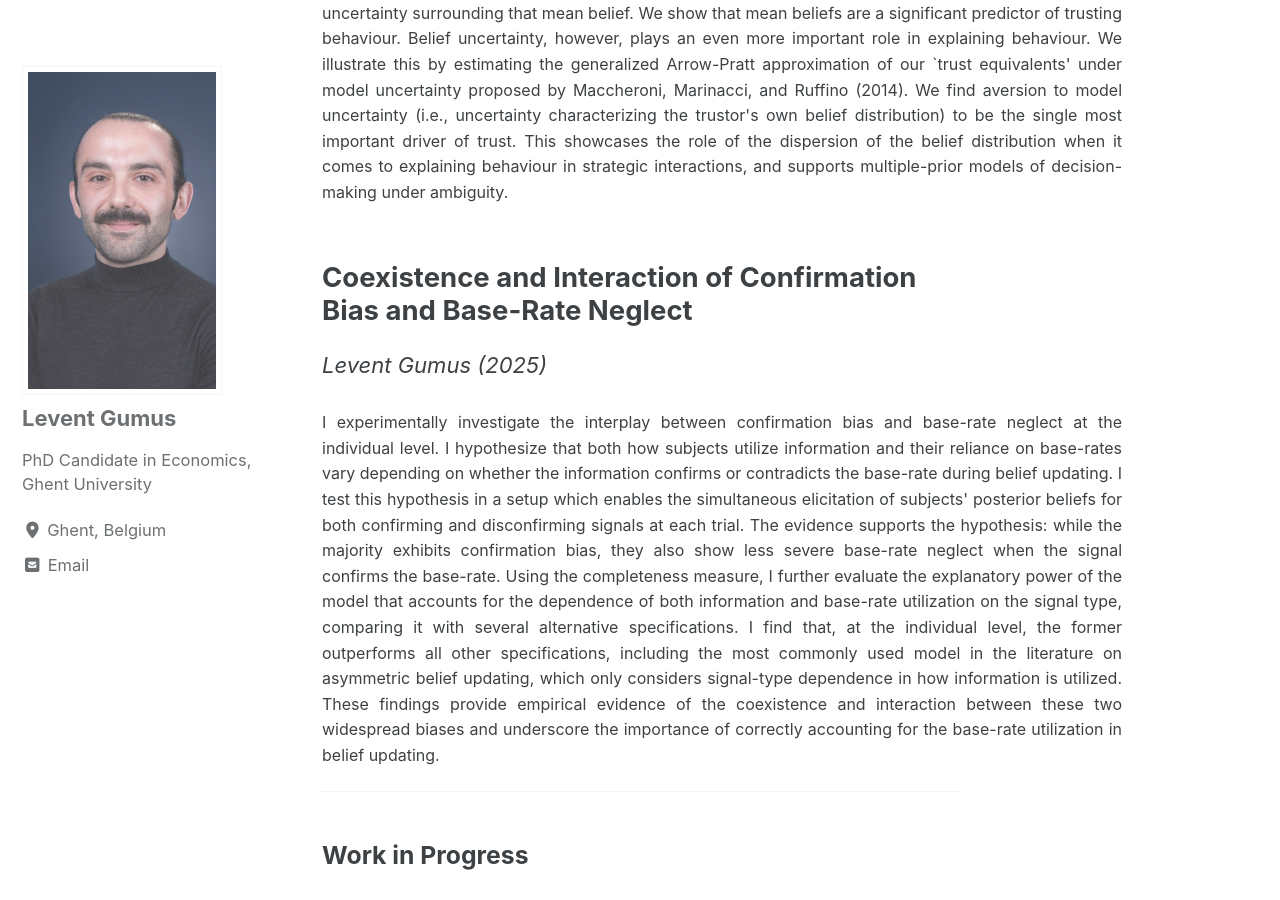
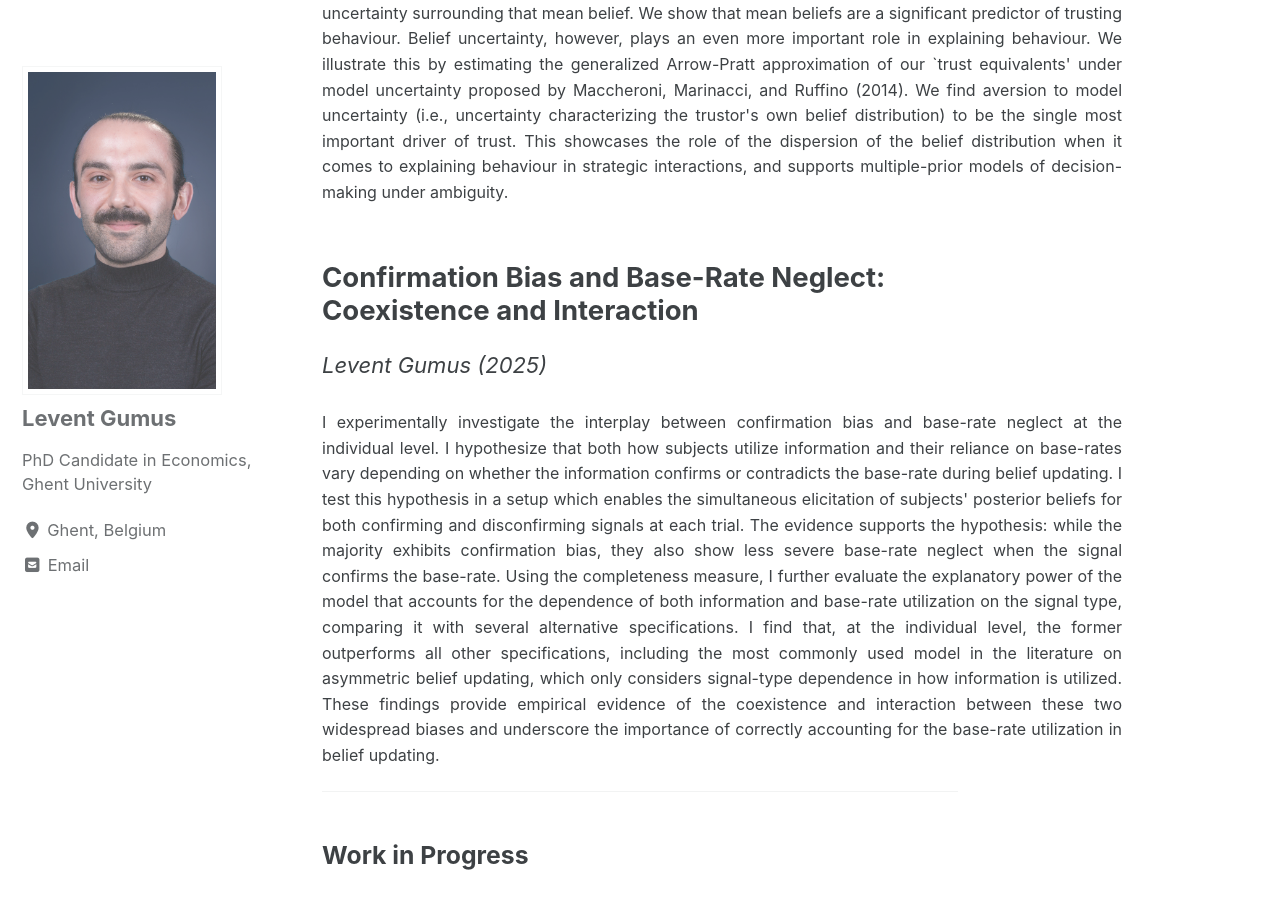
Before and after one commit to Levengumus/leventgumus.github.io, a Jekyll site: the page built from Research/Research.md, in a window 1280 px wide and 900 px high, scrolled down 1059 px. Built offline with Jekyll 4.4.1, drawn with Linux system fonts in a browser that asks for light colours; cached includes are drawn as plain includes.

```diff
--- a/Research/Research.md
+++ b/Research/Research.md
@@ -31,7 +31,7 @@ comments: true
    We develop a novel method that allows us to econometrically recover belief distributions from binary choices between bets on different events. We delpoy the method in a strategic context by studying the predictive power of the recovered beliefs about reciprocity on trust. We econometrically recover two measures: a measure of the mean belief of the decision-maker; and a measure of the subjective uncertainty surrounding that mean belief. We show that mean beliefs are a significant predictor of trusting behaviour. Belief uncertainty, however, plays an even more important role in explaining behaviour. We illustrate this by estimating the generalized Arrow-Pratt approximation of our `trust equivalents' under model uncertainty proposed by Maccheroni, Marinacci, and Ruffino (2014). We find aversion to model uncertainty (i.e., uncertainty characterizing the trustor's own belief distribution) to be the single most important driver of trust. This showcases the role of the dispersion of the belief distribution when it comes to explaining behaviour in strategic interactions, and supports multiple-prior models of decision-making under ambiguity.
   </div>
 
-## Coexistence and Interaction of Confirmation Bias and Base-Rate Neglect
+## Confirmation Bias and Base-Rate Neglect: Coexistence and Interaction
 *Levent Gumus (2025)*
   <div class="abstract-text" >
    I experimentally investigate the interplay between confirmation bias and base-rate neglect at the individual level. I hypothesize that both how subjects utilize information and their reliance on base-rates vary depending on whether the information confirms or contradicts the base-rate during belief updating. I test this hypothesis in a setup which enables the simultaneous elicitation of subjects' posterior beliefs for both confirming and disconfirming signals at each trial. The evidence supports the hypothesis: while the majority exhibits confirmation bias, they also show less severe base-rate neglect when the signal confirms the base-rate. Using the completeness measure, I further evaluate the explanatory power of the model that accounts for the dependence of both information and base-rate utilization on the signal type, comparing it with several alternative specifications. I find that, at the individual level, the former outperforms all other specifications, including the most commonly used model in the literature on asymmetric belief updating, which only considers signal-type dependence in how information is utilized. These findings provide empirical evidence of the coexistence and interaction between these two widespread biases and underscore the importance of correctly accounting for the base-rate utilization in belief updating.
```
